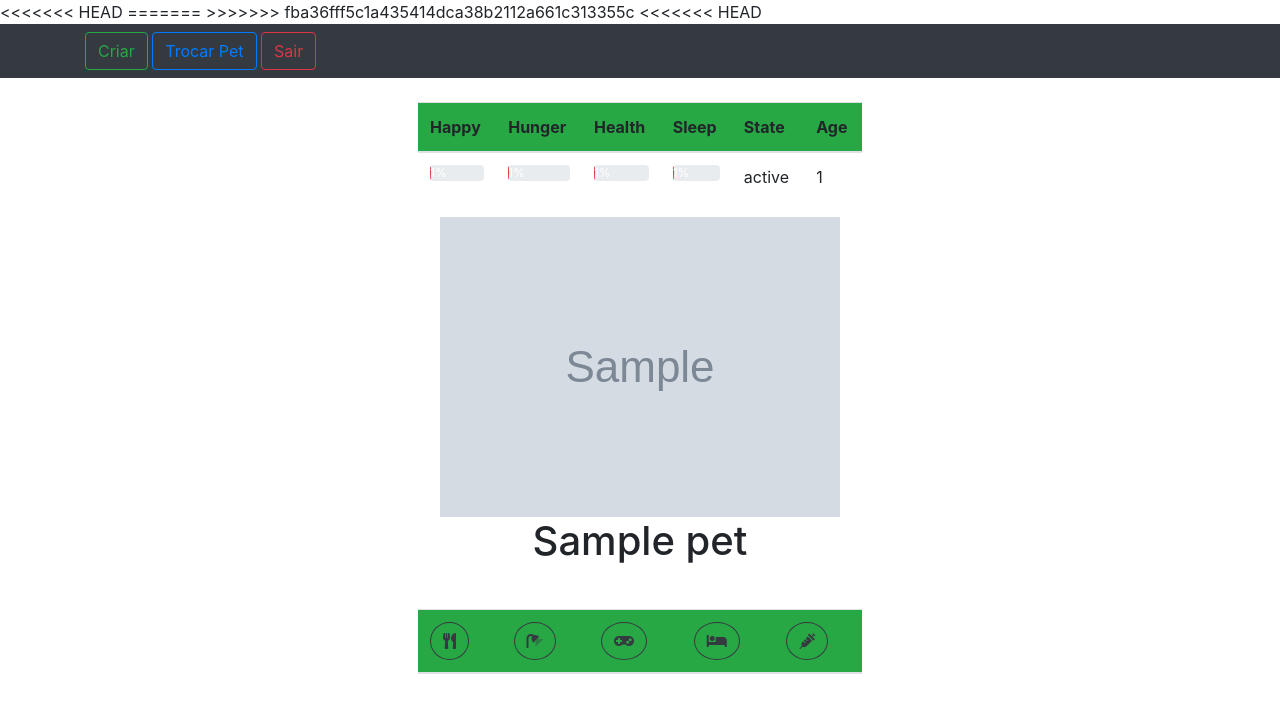
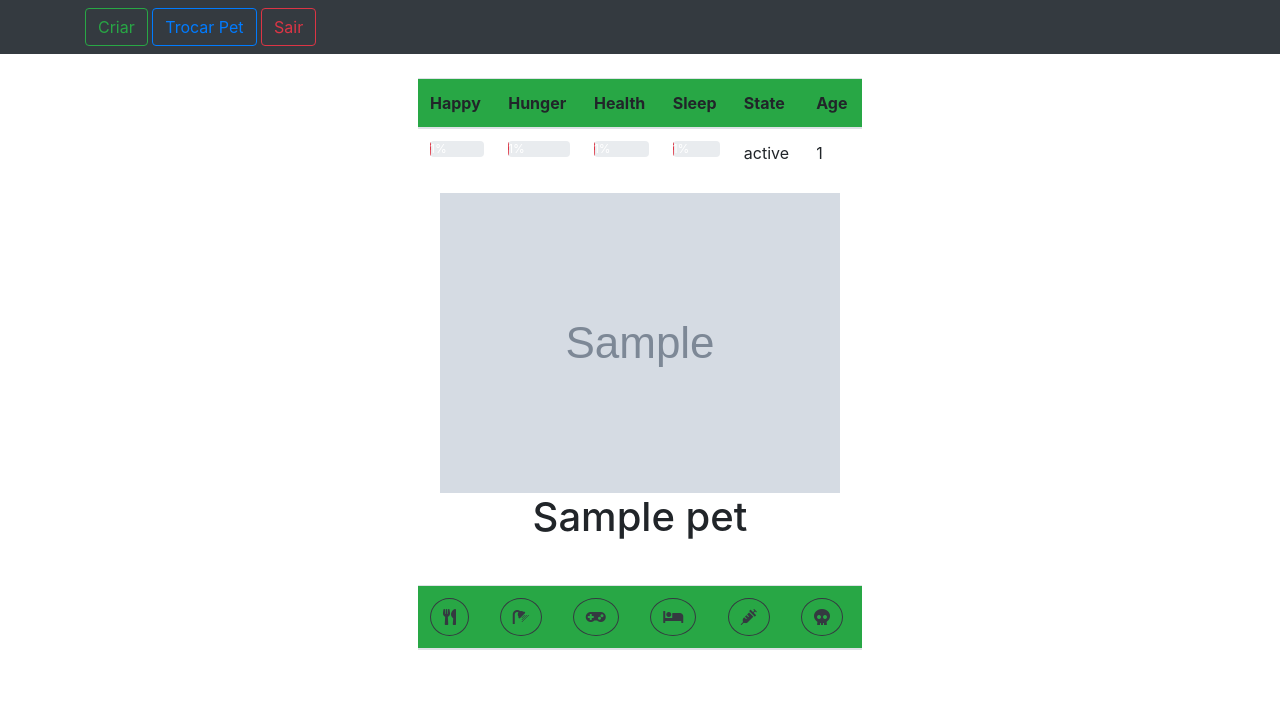
Before and after one commit to leticiamazzoportela/tamagotchi, a PHP site: page /listagem-pet.php in a window 1280 px wide. Shown: the top 713 px of the page. Run offline with PHP 8.4, Linux system fonts and the light colour scheme; the visitor is signed in with stand-in values (Sample User, id 1); tables that the repository leaves empty hold one stand-in row (values such as "Sample post"); grey boxes marked "Sample" are stand-in pictures; lists and menus that the app fills with data are empty; some libraries are stand-ins or nearby versions.

Commit message:
Add option deletePet and modals

```diff
--- a/listagem-pet.php
+++ b/listagem-pet.php
@@ -19,43 +19,54 @@
         <script src="https://code.jquery.com/jquery-3.3.1.slim.min.js" integrity="sha384-q8i/X+965DzO0rT7abK41JStQIAqVgRVzpbzo5smXKp4YfRvH+8abtTE1Pi6jizo" crossorigin="anonymous"></script>
         <script src="https://cdnjs.cloudflare.com/ajax/libs/popper.js/1.14.3/umd/popper.min.js" integrity="sha384-ZMP7rVo3mIykV+2+9J3UJ46jBk0WLaUAdn689aCwoqbBJiSnjAK/l8WvCWPIPm49" crossorigin="anonymous"></script>
         <script src="https://stackpath.bootstrapcdn.com/bootstrap/4.1.1/js/bootstrap.min.js" integrity="sha384-smHYKdLADwkXOn1EmN1qk/HfnUcbVRZyYmZ4qpPea6sjB/pTJ0euyQp0Mk8ck+5T" crossorigin="anonymous"></script>
-<<<<<<< HEAD
         <a href="https://icons8.com"></a>
-=======
->>>>>>> fba36fff5c1a435414dca38b2112a661c313355c
         <!-- CSS -->
         <link rel="stylesheet" href="https://maxcdn.bootstrapcdn.com/bootstrap/4.0.0/css/bootstrap.min.css" integrity="sha384-Gn5384xqQ1aoWXA+058RXPxPg6fy4IWvTNh0E263XmFcJlSAwiGgFAW/dAiS6JXm" crossorigin="anonymous">
         <link rel="stylesheet" type="text/css" href="css/general.css">
         <link rel="stylesheet" type="text/css" href="node_modules/bootstrap/dist/css/bootstrap.min.css">
         <link rel="stylesheet" href="https://use.fontawesome.com/releases/v5.0.13/css/all.css" integrity="sha384-DNOHZ68U8hZfKXOrtjWvjxusGo9WQnrNx2sqG0tfsghAvtVlRW3tvkXWZh58N9jp" crossorigin="anonymous">
-<<<<<<< HEAD
 
 
         <!--
             Fonte dos Gifs
 
-=======
-
-
-        <!--
-            Fonte dos Gifs
-
->>>>>>> fba36fff5c1a435414dca38b2112a661c313355c
          -->
         </head>
 
         <body>
-        <nav class="navbar navbar-dark bg-dark">
+        <nav class="navbar navbar-dark bg-dark"> <!-- Menu -->
             <div class="container">
                 <div class="navbar-header">
                 <a class="btn btn-outline-success menu-nav" href="criarPet.php" role="button">Criar</a>
-                <a class="btn btn-outline-primary" href="logout.php" role="button">Trocar Pet</a>
+                <a class="btn btn-outline-primary" href="#lista-pets" data-toggle="modal" role="button">Trocar Pet</a>
                 <a class="btn btn-outline-danger" href="logout.php" role="button">Sair</a>
             </div>
         </div>
-        </nav>
+        </nav> <!-- Fim Menu -->
+
+        <!-- Modal -->
+        <div class="modal fade" id="lista-pets" tabindex="-1" role="dialog" aria-labelledby="modalLabel" aria-hidden="true">
+            <div class="modal-dialog" role="document">
+                <div class="modal-content">
+                    <div class="modal-header">
+                        <h4 class="modal-title" id="modalLabel">Meus Pets</h4>
+                        <button type="button" class="close" data-dismiss="modal" aria-label="Close">
+                            <span aria-hidden="true">&times;</span>
+                        </button>
+                    </div>
+                    <div class="modal-body">
+                        A type of open-toed sandal.
+                    </div>
+                    <div class="modal-footer">
+                        <button type="button" class="btn btn-secondary" data-dismiss="modal">Close</button>
+                    </div>
+                </div>
+            </div>
+        </div> <!-- Fim Modal -->
+
         <br>
-        <div class="container">
+
+        <div class="container"> <!-- Área com dados do Pet -->
             <div align="center" style="width: 50%; margin-left: 25%;">
                 <table class="table" align="center" style="width: 80%;">
                     <thead class="bg-success">
@@ -126,9 +137,17 @@
                                 <th scope="col">
                                     <script>
                                         $(function () {
-                                            $('[data-toggle="popover"]').popover({
+                                            $('#alimentar').popover({
                                                 html: true,
-                                                content: '<a class="btn btn-outline-dark rounded-circle" href="criarPet.php" role="button"><img src="https://png.icons8.com/color/48/000000/rabbit.png"></img></a>,<a class="btn btn-outline-dark rounded-circle" href="criarPet.php" role="button"><img src="https://png.icons8.com/color/48/000000/cute-hamster.png"></img></a>, <a class="btn btn-outline-dark rounded-circle" href="criarPet.php" role="button"><img src="https://png.icons8.com/color/30/000000/puffin-bird.png"></img></a>, <a class="btn btn-outline-dark rounded-circle" href="criarPet.php" role="button"><img src="https://png.icons8.com/color/30/000000/strawberry.png"></img></a>, <a class="btn btn-outline-dark rounded-circle" href="criarPet.php" role="button"><img src="https://png.icons8.com/color/30/000000/insect.png"></img></a>'})
+                                                content: '<a class="btn rounded-circle" href="criarPet.php" role="button"><img src="https://png.icons8.com/flat_round/30/000000/rabbit.png"></img></a><a class="btn rounded-circle" href="criarPet.php" role="button"><img src="https://png.icons8.com/flat_round/30/000000/mouse-animal.png"></img></a> <a class="btn rounded-circle" href="criarPet.php" role="button"><img src="https://png.icons8.com/flat_round/30/000000/bird.png"></img></a> <a class="btn rounded-circle" href="criarPet.php" role="button"><img src="https://png.icons8.com/color/30/000000/strawberry.png"></img></a> <a class="btn rounded-circle" href="criarPet.php" role="button"><img src="https://png.icons8.com/flat_round/30/000000/insect.png"></img></a>'
+                                            })
+                                        })
+
+                                        $(function(){
+                                            $('#minigame').popover({
+                                                html: true,
+                                                content: '<a class="btn rounded-circle" href="criarPet.php" role="button"><img src="https://png.icons8.com/dusk/30/000000/music.png"></img></a> <a class="btn rounded-circle" href="criarPet.php" role="button"><img src="https://png.icons8.com/dusk/30/000000/puzzle.png"></img></a>'
+                                            })
                                         })
                                     </script>
 
@@ -137,30 +156,39 @@
                                     </a>
                                 </th>
                                 <th scope="col">
-                                    <a class="btn btn-outline-dark rounded-circle" href="criarPet.php" role="button">
-                                    <i class="fas fa-shower"></i>
-                                </a>
+                                    <button id="banho" class="btn btn-outline-dark rounded-circle" role="button">
+                                        <i class="fas fa-shower"></i>
+                                    </button>
                             </th>
                             <th scope="col">
-                                <a class="btn btn-outline-dark rounded-circle" href="criarPet.php" role="button">
+                                <a id="minigame" class="btn btn-outline-dark rounded-circle" role="button" data-toggle="popover" data-trigger="focus" tabindex="0" data-placement="bottom" title="Minigames">
                                     <i class="fas fa-gamepad"></i>
                                 </a>
                             </th>
                             <th scope="col">
-                                <a class="btn btn-outline-dark rounded-circle" href="criarPet.php" role="button">
+                                <button class="btn btn-outline-dark rounded-circle" href="criarPet.php">
                                     <i class="fas fa-bed"></i>
-                                </a>
+                                    </button>
                             </th>
                             <th scope="col">
-                                <a class="btn btn-outline-dark rounded-circle" href="criarPet.php" role="button">
+                                <button class="btn btn-outline-dark rounded-circle" href="criarPet.php">
                                     <i class="fas fa-syringe"></i>
-                                </a>
+                                    </button>
+                            </th>
+                            <th scope="col">
+                                <?php $pets->deletaPet()?>
+                                <form action="listagem-pet.php" method="post">
+                                    <button class="btn btn-outline-dark rounded-circle" type="submit">
+                                        <i class="fas fa-skull"></i>
+                                    </button>
+                                </form>
+
                             </th>
                         </tr>
                     </thead>
                 </table>
             </div>
-        </div>
+        </div> <!-- Fim área com dados do Pet -->
     </body>
 
 </html>
--- a/php/petClass.php
+++ b/php/petClass.php
@@ -2,7 +2,7 @@
 
     class Pet{
         protected $mysql;
-        //protected $horaInicial = date('H:i:s');
+
         protected $db = array(
             'servidor'=>'localhost',
             'database'=>'tamagotchi-db',
@@ -70,6 +70,30 @@
         }
 
         public function deletaPet(){
+            $id = $_SESSION["id_usuario"];
+            if ($_SERVER['REQUEST_METHOD']=='POST') {
+                $query = "SELECT `idPet` FROM `pet` WHERE `idUsuario` = '".$id."'";
+                $mysql=$this->mysql->prepare($query);
+                $mysql->execute();
+                $idPet = $mysql->fetch(PDO::FETCH_ASSOC);
+
+                if(!empty($idPet)){
+                    foreach($idPet as $atual){
+                        $sql="DELETE FROM `pet` WHERE `idPet` = '".$atual."'";
+                        $mysql=$this->mysql->prepare($sql);
+
+                        try{
+                            $mysql->execute();
+                            echo "<script type='text/javascript'>alert('Pet assassinado com sucesso!');javascript:window.location='listagem-pet.php';</script>";
+                        }catch(PDOException $e){
+                            echo $e->getMessage();
+                        }
+                    }
+                }
+                else{
+                    echo "<script type='text/javascript'>alert('Não há Pets para excluir!');javascript:window.location='listagem-pet.php';</script>";
+                }
+            }
         }
 
     }
```
Also changed, not shown: listagem-pet-modais.php (added, +32 -0 lines).
